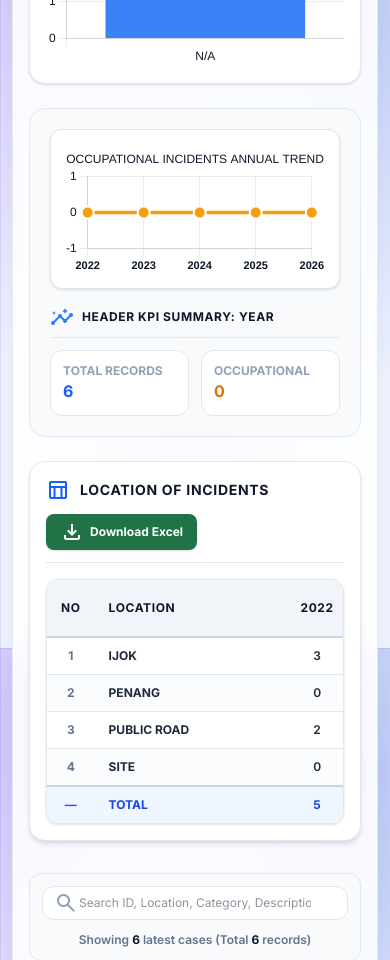
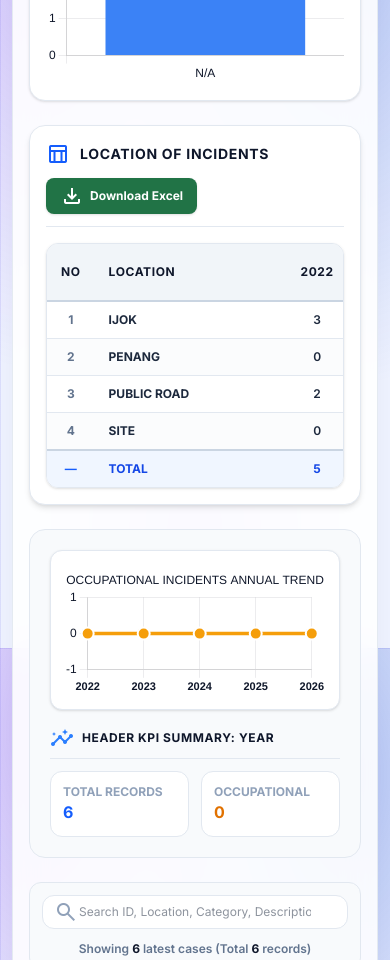
Before and after one commit to syafiqeastway-byte/HSE-system, a React (Vite) app: page / in a window 390 px wide. Shown: the part 1040-2000 px from the top of the page. Built offline with nearby package versions, Linux system fonts and the light colour scheme; no server answers.

Commit message:
refactor: standardize UI and table row styling
Update table row selection styles to a consistent gray theme across components and improve readability by increasing text sizes in the Telemetry Hub. Added initial support for a new summary table component.

```diff
--- a/src/components/AllIncidentRecordModal.tsx
+++ b/src/components/AllIncidentRecordModal.tsx
@@ -212,8 +212,8 @@ useEffect(() => {
                         onClick={() => setSelectedRowId(isSelected ? null : inc.id)}
                         className={`transition-colors cursor-pointer ${
                           isSelected
-                            ? 'bg-slate-900/95 dark:bg-slate-900 text-white font-semibold shadow-inner'
-                            : 'hover:bg-slate-900 dark:hover:bg-slate-900/80 active:bg-slate-850/60'
+                            ? 'bg-slate-700/80 text-white font-semibold'
+                            : 'hover:bg-slate-800/40 active:bg-slate-700/50'
                         }`}
                       >
                       <td className="py-1.5 px-2 sm:py-3 sm:px-3 font-mono font-bold text-blue-400 whitespace-nowrap border border-slate-700 text-center">
--- a/src/components/IncidentChartsAndTables.tsx
+++ b/src/components/IncidentChartsAndTables.tsx
@@ -117,6 +117,7 @@ export const IncidentChartsAndTables: React.FC<IncidentChartsAndTablesProps> = (
   const [loading, setLoading] = useState<boolean>(true);
   const [searchQuery, setSearchQuery] = useState<string>('');
   const [selectedRowId, setSelectedRowId] = useState<string | null>(null);
+  const [selectedSummaryRowIdx, setSelectedSummaryRowIdx] = useState<number | null>(null);
 
   // Canvas Refs for Charts
   const chartRef1 = useRef<HTMLCanvasElement | null>(null);
@@ -897,6 +898,111 @@ export const IncidentChartsAndTables: React.FC<IncidentChartsAndTablesProps> = (
 
   const displayIncidents = searchQuery.trim() ? sortedIncidents : sortedIncidents.slice(0, 10).reverse();
 
+  const renderSummaryTable = (extraClass = "") => {
+    const tableData = getActiveSummaryTable();
+    if (!tableData) return null;
+
+    return (
+      <div className={`p-4 sm:p-6 rounded-2xl bg-white dark:bg-slate-900/90 border border-slate-200 dark:border-slate-800 shadow-md ${extraClass}`}>
+        <div className="flex flex-col sm:flex-row items-start sm:items-center justify-between gap-3 mb-4 pb-3 border-b border-slate-200 dark:border-slate-800">
+          <div className="flex items-center gap-2.5">
+            <span className="material-symbols-outlined text-blue-600 dark:text-blue-400 text-2xl">table_chart</span>
+            <div>
+              <h3 className="text-sm sm:text-base font-extrabold text-slate-900 dark:text-white uppercase tracking-wider">
+                {tableData.title}
+              </h3>
+            </div>
+          </div>
+          <div className="flex items-center gap-2">
+            <button
+              type="button"
+              onClick={exportSummaryTableToExcel}
+              className="px-3.5 py-1.5 rounded-lg text-white font-bold flex items-center gap-1.5 shadow-sm hover:brightness-110 active:scale-95 transition-all text-xs cursor-pointer"
+              style={{ backgroundColor: '#217346' }}
+            >
+              <span className="material-symbols-outlined text-sm">download</span>
+              Download Excel
+            </button>
+          </div>
+        </div>
+
+        {/* Table Container - Fixed formatting with bold header row as requested */}
+        <div className="overflow-x-auto rounded-xl border border-slate-200 dark:border-slate-700/80 shadow-sm">
+          <table className="w-full text-left text-xs border-collapse">
+            <thead>
+              <tr className="bg-slate-100 dark:bg-slate-800 text-slate-900 dark:text-white border-b-2 border-slate-300 dark:border-slate-600">
+                {tableData.headers.map((h, i) => (
+                  <th
+                    key={i}
+                    className={`px-3.5 py-3 font-extrabold uppercase tracking-wider text-xs ${
+                      i === 0
+                        ? 'w-12 text-center'
+                        : i === 1
+                        ? 'text-left min-w-[180px]'
+                        : 'text-center min-w-[85px]'
+                    }`}
+                  >
+                    {h}
+                  </th>
+                ))}
+              </tr>
+            </thead>
+            <tbody className="divide-y divide-slate-200 dark:divide-slate-800 text-slate-800 dark:text-slate-200">
+              {tableData.rows.map((row, idx) => {
+                const isTotal = row.isTotal || row.label.toUpperCase() === 'TOTAL';
+                const isSelected = selectedSummaryRowIdx === idx;
+                return (
+                  <tr
+                    key={idx}
+                    onClick={() => {
+                      if (!isTotal) {
+                        setSelectedSummaryRowIdx(selectedSummaryRowIdx === idx ? null : idx);
+                      }
+                    }}
+                    className={`transition-colors cursor-pointer ${
+                      isSelected
+                        ? 'bg-slate-200/80 dark:bg-slate-800 text-slate-900 dark:text-white font-semibold'
+                        : isTotal
+                        ? 'bg-blue-50/90 dark:bg-blue-950/60 font-extrabold text-slate-900 dark:text-white border-t-2 border-slate-300 dark:border-slate-600'
+                        : idx % 2 === 0
+                        ? 'bg-white dark:bg-slate-900/60 hover:bg-slate-50 dark:hover:bg-slate-800/50'
+                        : 'bg-slate-50/50 dark:bg-slate-800/30 hover:bg-slate-100/60 dark:hover:bg-slate-800/70'
+                    }`}
+                  >
+                    <td className={`px-3.5 py-2.5 text-center font-bold ${isTotal ? 'text-blue-600 dark:text-blue-400' : 'text-slate-500'}`}>
+                      {row.no || (isTotal ? '—' : idx + 1)}
+                    </td>
+                    <td className={`px-3.5 py-2.5 ${isTotal ? 'font-extrabold text-blue-700 dark:text-blue-300' : 'font-bold'}`}>
+                      {row.label}
+                    </td>
+                    <td className={`px-3.5 py-2.5 text-center ${isTotal ? 'font-extrabold text-blue-700 dark:text-blue-300' : 'font-semibold'}`}>
+                      {row.c2022}
+                    </td>
+                    <td className={`px-3.5 py-2.5 text-center ${isTotal ? 'font-extrabold text-blue-700 dark:text-blue-300' : 'font-semibold'}`}>
+                      {row.c2023}
+                    </td>
+                    <td className={`px-3.5 py-2.5 text-center ${isTotal ? 'font-extrabold text-blue-700 dark:text-blue-300' : 'font-semibold'}`}>
+                      {row.c2024}
+                    </td>
+                    <td className={`px-3.5 py-2.5 text-center ${isTotal ? 'font-extrabold text-blue-700 dark:text-blue-300' : 'font-semibold'}`}>
+                      {row.c2025}
+                    </td>
+                    <td className={`px-3.5 py-2.5 text-center ${isTotal ? 'font-extrabold text-blue-700 dark:text-blue-300' : 'font-semibold'}`}>
+                      {row.c2026}
+                    </td>
+                    <td className="px-3.5 py-2.5 text-center font-extrabold text-amber-600 dark:text-amber-400 bg-amber-500/5 dark:bg-amber-400/5">
+                      {row.total}
+                    </td>
+                  </tr>
+                );
+              })}
+            </tbody>
+          </table>
+        </div>
+      </div>
+    );
+  };
+
   return (
     <div className="glass-card p-4 sm:p-6 mb-8">
       {/* Title & Refresh Bar */}
@@ -966,8 +1072,13 @@ export const IncidentChartsAndTables: React.FC<IncidentChartsAndTablesProps> = (
         <div>
           {/* Interactive Chart Container */}
           <div className="grid grid-cols-1 lg:grid-cols-2 gap-6 mb-6">
-            <div className="relative p-4 rounded-2xl bg-white dark:bg-slate-900/80 border border-slate-200 dark:border-slate-800 h-80 shadow-sm w-full">
-              <canvas ref={chartRef1}></canvas>
+            <div className="flex flex-col gap-6">
+              <div className="relative p-4 rounded-2xl bg-white dark:bg-slate-900/80 border border-slate-200 dark:border-slate-800 h-80 shadow-sm w-full">
+                <canvas ref={chartRef1}></canvas>
+              </div>
+
+              {/* On smartphone/mobile/tablet, the table goes here right below the first interactive chart */}
+              {renderSummaryTable("block lg:hidden")}
             </div>
 
             <div className="p-5 rounded-2xl bg-slate-50 dark:bg-slate-900/60 border border-slate-200 dark:border-slate-800 flex flex-col justify-between space-y-4">
@@ -1000,98 +1111,8 @@ export const IncidentChartsAndTables: React.FC<IncidentChartsAndTablesProps> = (
             </div>
           </div>
 
-          {/* Dynamic Fixed Summary Table from Google Sheet (Below Main Chart) */}
-          {getActiveSummaryTable() && (
-            <div className="mb-8 p-4 sm:p-6 rounded-2xl bg-white dark:bg-slate-900/90 border border-slate-200 dark:border-slate-800 shadow-md">
-              <div className="flex flex-col sm:flex-row items-start sm:items-center justify-between gap-3 mb-4 pb-3 border-b border-slate-200 dark:border-slate-800">
-                <div className="flex items-center gap-2.5">
-                  <span className="material-symbols-outlined text-blue-600 dark:text-blue-400 text-2xl">table_chart</span>
-                  <div>
-                    <h3 className="text-sm sm:text-base font-extrabold text-slate-900 dark:text-white uppercase tracking-wider">
-                      {getActiveSummaryTable()?.title}
-                    </h3>
-                  </div>
-                </div>
-                <div className="flex items-center gap-2">
-                  <button
-                    type="button"
-                    onClick={exportSummaryTableToExcel}
-                    className="px-3.5 py-1.5 rounded-lg text-white font-bold flex items-center gap-1.5 shadow-sm hover:brightness-110 active:scale-95 transition-all text-xs"
-                    style={{ backgroundColor: '#217346' }}
-                  >
-                    <span className="material-symbols-outlined text-sm">download</span>
-                    Download Excel
-                  </button>
-                </div>
-              </div>
-
-              {/* Table Container - Fixed formatting with bold header row as requested */}
-              <div className="overflow-x-auto rounded-xl border border-slate-200 dark:border-slate-700/80 shadow-sm">
-                <table className="w-full text-left text-xs border-collapse">
-                  <thead>
-                    <tr className="bg-slate-100 dark:bg-slate-800 text-slate-900 dark:text-white border-b-2 border-slate-300 dark:border-slate-600">
-                      {getActiveSummaryTable()?.headers.map((h, i) => (
-                        <th
-                          key={i}
-                          className={`px-3.5 py-3 font-extrabold uppercase tracking-wider text-xs ${
-                            i === 0
-                              ? 'w-12 text-center'
-                              : i === 1
-                              ? 'text-left min-w-[180px]'
-                              : 'text-center min-w-[85px]'
-                          }`}
-                        >
-                          {h}
-                        </th>
-                      ))}
-                    </tr>
-                  </thead>
-                  <tbody className="divide-y divide-slate-200 dark:divide-slate-800 text-slate-800 dark:text-slate-200">
-                    {getActiveSummaryTable()?.rows.map((row, idx) => {
-                      const isTotal = row.isTotal || row.label.toUpperCase() === 'TOTAL';
-                      return (
-                        <tr
-                          key={idx}
-                          className={`transition-colors ${
-                            isTotal
-                              ? 'bg-blue-50/90 dark:bg-blue-950/60 font-extrabold text-slate-900 dark:text-white border-t-2 border-slate-300 dark:border-slate-600'
-                              : idx % 2 === 0
-                              ? 'bg-white dark:bg-slate-900/60 hover:bg-slate-50 dark:hover:bg-slate-800/50'
-                              : 'bg-slate-50/50 dark:bg-slate-800/30 hover:bg-slate-100/60 dark:hover:bg-slate-800/70'
-                          }`}
-                        >
-                          <td className={`px-3.5 py-2.5 text-center font-bold ${isTotal ? 'text-blue-600 dark:text-blue-400' : 'text-slate-500'}`}>
-                            {row.no || (isTotal ? '—' : idx + 1)}
-                          </td>
-                          <td className={`px-3.5 py-2.5 ${isTotal ? 'font-extrabold text-blue-700 dark:text-blue-300' : 'font-bold'}`}>
-                            {row.label}
-                          </td>
-                          <td className={`px-3.5 py-2.5 text-center ${isTotal ? 'font-extrabold text-blue-700 dark:text-blue-300' : 'font-semibold'}`}>
-                            {row.c2022}
-                          </td>
-                          <td className={`px-3.5 py-2.5 text-center ${isTotal ? 'font-extrabold text-blue-700 dark:text-blue-300' : 'font-semibold'}`}>
-                            {row.c2023}
-                          </td>
-                          <td className={`px-3.5 py-2.5 text-center ${isTotal ? 'font-extrabold text-blue-700 dark:text-blue-300' : 'font-semibold'}`}>
-                            {row.c2024}
-                          </td>
-                          <td className={`px-3.5 py-2.5 text-center ${isTotal ? 'font-extrabold text-blue-700 dark:text-blue-300' : 'font-semibold'}`}>
-                            {row.c2025}
-                          </td>
-                          <td className={`px-3.5 py-2.5 text-center ${isTotal ? 'font-extrabold text-blue-700 dark:text-blue-300' : 'font-semibold'}`}>
-                            {row.c2026}
-                          </td>
-                          <td className="px-3.5 py-2.5 text-center font-extrabold text-amber-600 dark:text-amber-400 bg-amber-500/5 dark:bg-amber-400/5">
-                            {row.total}
-                          </td>
-                        </tr>
-                      );
-                    })}
-                  </tbody>
-                </table>
-              </div>
-            </div>
-          )}
+          {/* On desktop (large screens), the summary table is displayed full-width below both boxes */}
+          {renderSummaryTable("hidden lg:block mb-8")}
 
           {/* Search Toolbar */}
           <div className="mb-4 flex flex-col sm:flex-row items-center justify-between gap-3 bg-slate-50 dark:bg-slate-900/40 p-3 rounded-xl border border-slate-200 dark:border-slate-800">
--- a/src/components/InspectionModal.tsx
+++ b/src/components/InspectionModal.tsx
@@ -307,7 +307,7 @@ export const InspectionModal: React.FC<InspectionModalProps> = ({ isOpen, filter
                               onClick={() => setSelectedWorkplaceId(isSelected ? null : String(item.id))}
                               className={`transition-colors cursor-pointer ${
                                 isSelected
-                                  ? 'bg-emerald-50 dark:bg-emerald-950/40 text-slate-900 dark:text-white font-semibold'
+                                  ? 'bg-slate-200/80 dark:bg-slate-800 text-slate-900 dark:text-white font-semibold'
                                   : 'hover:bg-slate-50 dark:hover:bg-zinc-800/60'
                               }`}
                             >
@@ -448,7 +448,7 @@ export const InspectionModal: React.FC<InspectionModalProps> = ({ isOpen, filter
                               onClick={() => setSelectedFEId(isSelected ? null : item.id)}
                               className={`transition-colors cursor-pointer ${
                                 isSelected
-                                  ? 'bg-red-50 dark:bg-red-950/40 text-slate-900 dark:text-white font-semibold'
+                                  ? 'bg-slate-200/80 dark:bg-slate-800 text-slate-900 dark:text-white font-semibold'
                                   : 'hover:bg-slate-50 dark:hover:bg-zinc-800/60'
                               }`}
                             >
--- a/src/components/SafetyViolationPage.tsx
+++ b/src/components/SafetyViolationPage.tsx
@@ -149,7 +149,7 @@ export const SafetyViolationPage: React.FC<SafetyViolationPageProps> = ({
                           onClick={() => setSelectedRowIndex(isSelected ? null : rIdx)}
                           className={`transition-colors cursor-pointer ${
                             isSelected
-                              ? 'bg-red-50/80 dark:bg-red-950/30 text-slate-900 dark:text-white font-semibold shadow-inner'
+                              ? 'bg-slate-200/80 dark:bg-slate-800 text-slate-900 dark:text-white font-semibold'
                               : 'hover:bg-slate-50 dark:hover:bg-zinc-800/50 text-slate-700 dark:text-zinc-300'
                           }`}
                         >
@@ -265,7 +265,7 @@ export const SafetyViolationPage: React.FC<SafetyViolationPageProps> = ({
                             onClick={() => setSelectedSummaryRowIndex(isSelected ? null : rIdx)}
                             className={`transition-colors cursor-pointer ${
                               isSelected
-                                ? 'bg-amber-50/80 dark:bg-amber-950/30 text-slate-900 dark:text-white font-semibold shadow-inner'
+                                ? 'bg-slate-200/80 dark:bg-slate-800 text-slate-900 dark:text-white font-semibold'
                                 : 'hover:bg-slate-50 dark:hover:bg-zinc-800/50 text-slate-700 dark:text-zinc-300'
                             }`}
                           >
--- a/src/components/TelemetryHub.tsx
+++ b/src/components/TelemetryHub.tsx
@@ -124,7 +124,7 @@ export const TelemetryHub: React.FC = () => {
             <span className="material-symbols-outlined text-2xl">schedule</span>
           </div>
           <div>
-            <div className="flex items-center gap-1.5 text-[9px] sm:text-[10px] font-bold text-blue-400 uppercase tracking-widest">
+            <div className="flex items-center gap-1.5 text-sm sm:text-base font-bold text-blue-400 uppercase tracking-wider">
               <span>DATE/TIME</span>
               <span className="w-2 h-2 rounded-full bg-emerald-400 animate-pulse"></span>
             </div>
@@ -142,7 +142,7 @@ export const TelemetryHub: React.FC = () => {
             <span className="material-symbols-outlined text-2xl">thermostat</span>
           </div>
           <div className="flex-1 min-w-0">
-            <div className="text-[9px] sm:text-[10px] font-bold text-cyan-400 uppercase tracking-widest flex items-center gap-1">
+            <div className="text-sm sm:text-base font-bold text-cyan-400 uppercase tracking-wider flex items-center gap-1">
               <span>LIVE SITE WEATHER</span>
               {loadingWeather && <span className="material-symbols-outlined text-xs animate-spin">sync</span>}
             </div>
@@ -181,7 +181,7 @@ export const TelemetryHub: React.FC = () => {
             <span className="material-symbols-outlined text-2xl">verified_user</span>
           </div>
           <div>
-            <div className="text-[9px] sm:text-[10px] font-bold text-emerald-400 uppercase tracking-widest">
+            <div className="text-sm sm:text-base font-bold text-emerald-400 uppercase tracking-wider">
               DAYS WITHOUT INCIDENT
             </div>
             <div className="text-3xl sm:text-4xl font-extrabold text-emerald-400 flex items-baseline gap-2 mt-0.5 font-mono">
```
